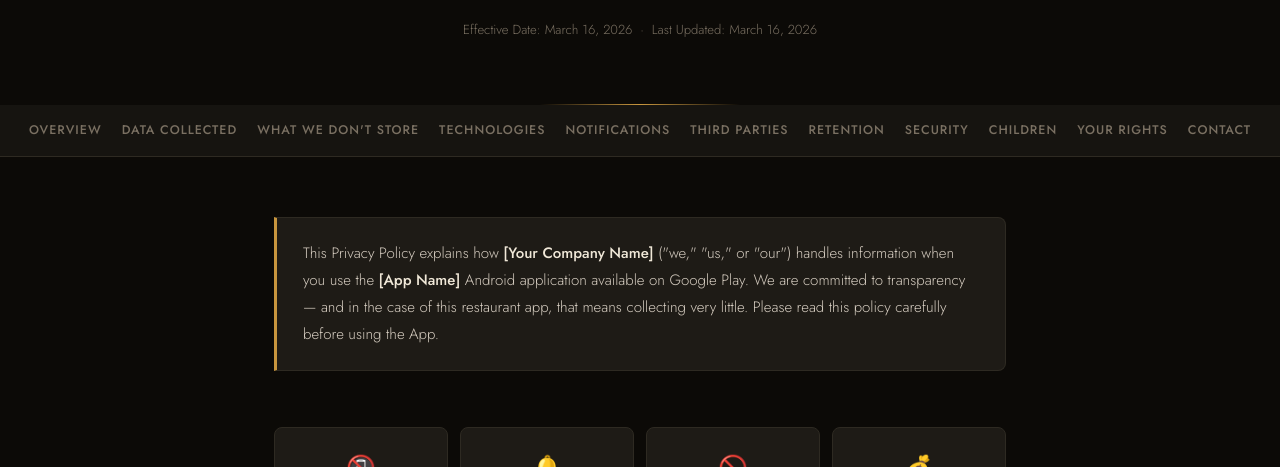
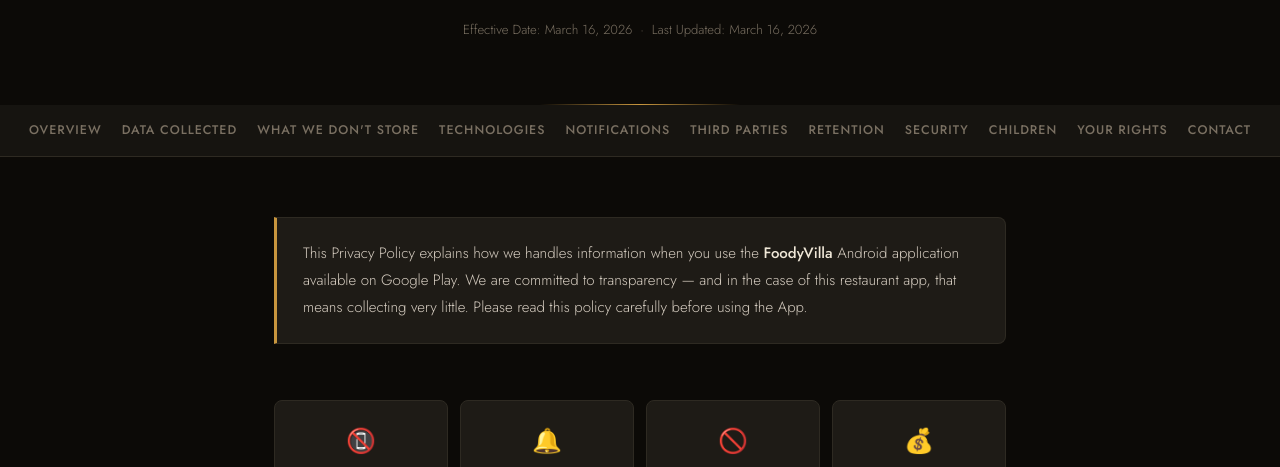
Before and after one commit to foodyvilla/Web, a plain HTML site: page index.html in a window 1280 px wide. Shown: the part 269-736 px from the top of the page. Drawn offline with nearby package versions, Linux system fonts and the light colour scheme.

Commit message:
Update index.html

```diff
--- a/index.html
+++ b/index.html
@@ -305,7 +305,7 @@
 <main>
 
   <div class="intro">
-    This Privacy Policy explains how <strong>[Your Company Name]</strong> ("we," "us," or "our") handles information when you use the <strong>[App Name]</strong> Android application available on Google Play. We are committed to transparency — and in the case of this restaurant app, that means collecting very little. Please read this policy carefully before using the App.
+    This Privacy Policy explains how we handles information when you use the <strong>FoodyVilla</strong> Android application available on Google Play. We are committed to transparency — and in the case of this restaurant app, that means collecting very little. Please read this policy carefully before using the App.
   </div>
 
   <div class="facts-strip">
```
